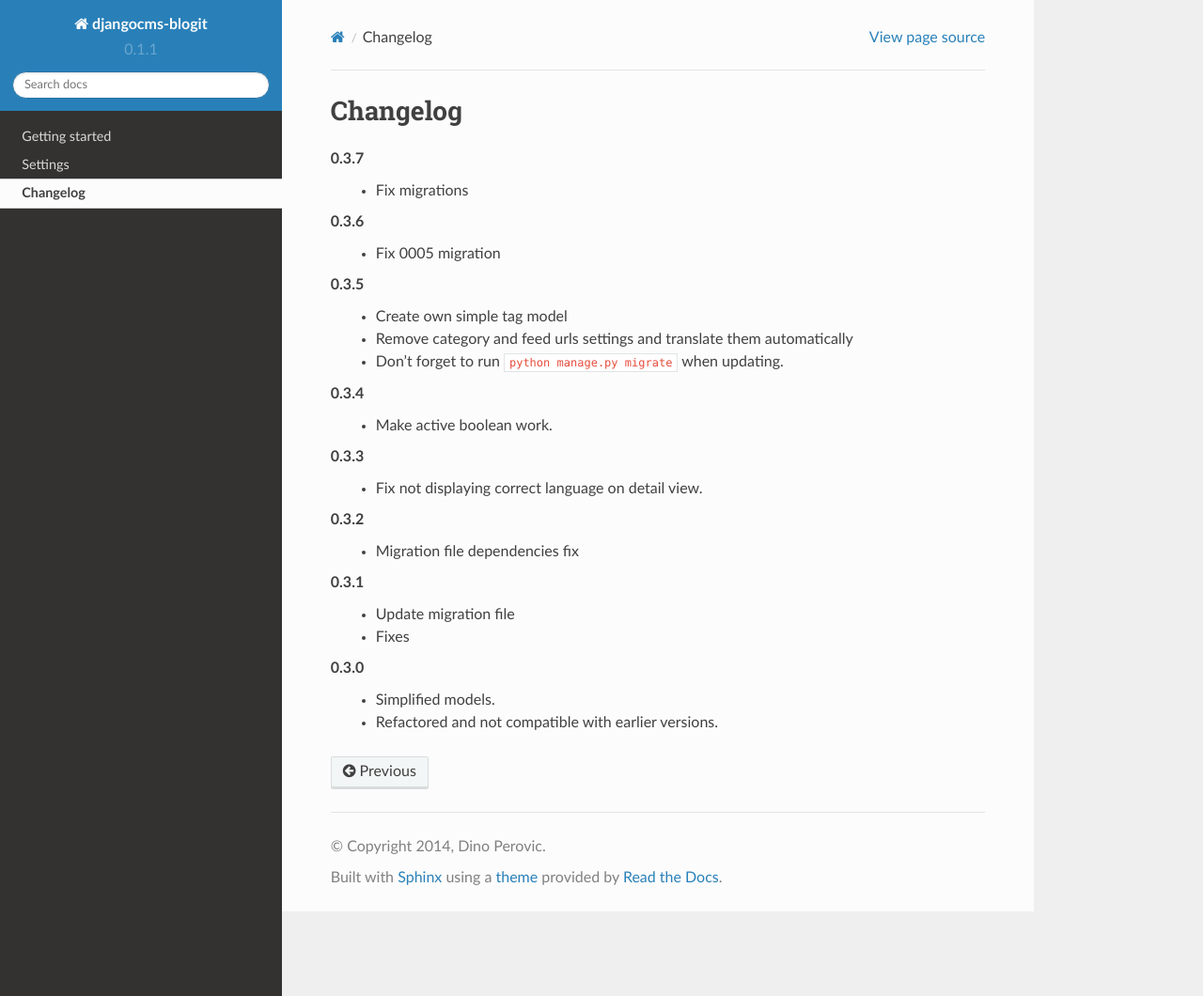
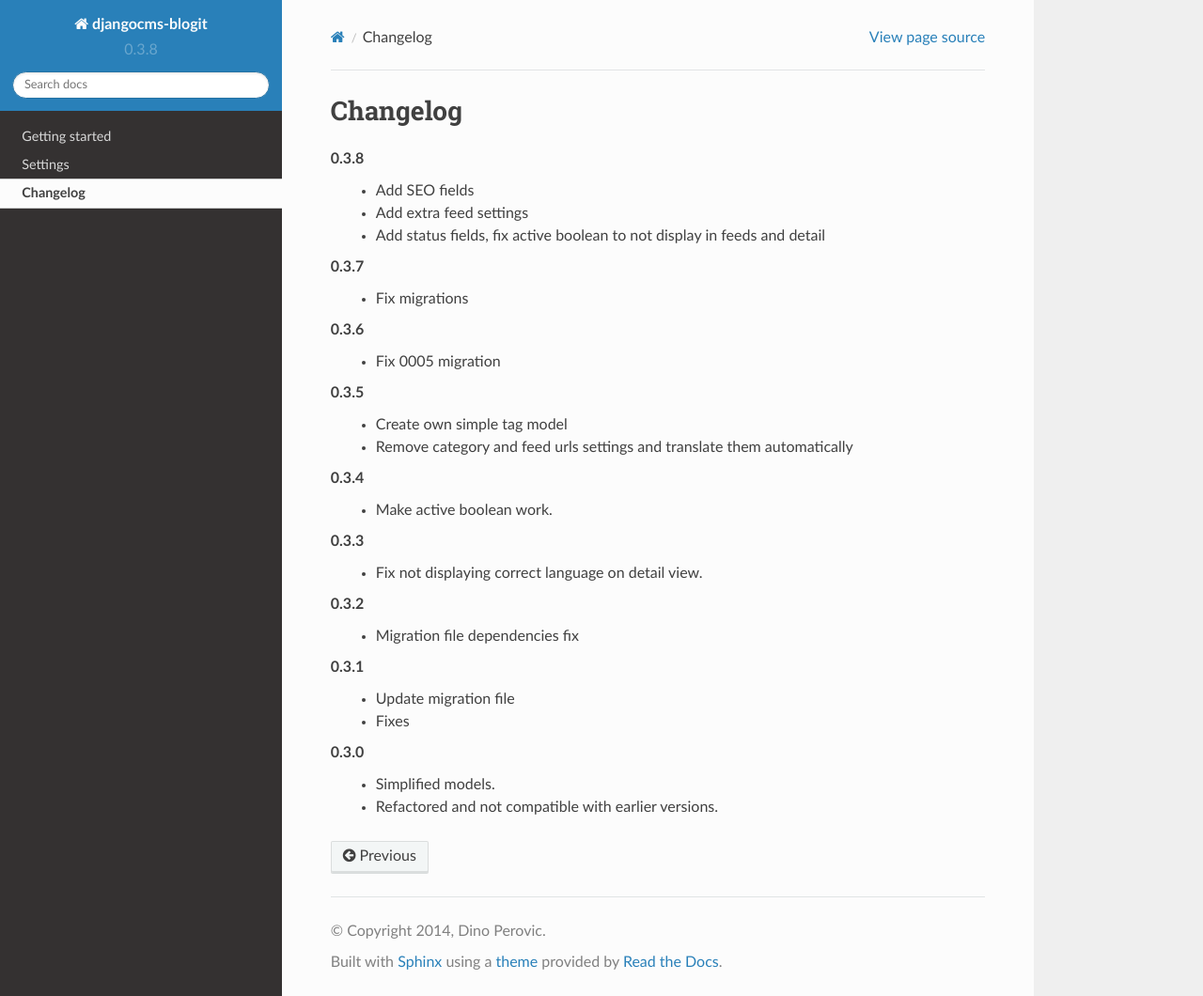
Before and after one commit to dinoperovic/djangocms-blogit, a Sphinx documentation site: the page built from docs/changelog.rst, in a window 1280 px wide and 1060 px high. Shown: the whole window at 94% size. Built offline with Sphinx 7.4.7 and the Read the Docs theme 2.0.0, drawn with Linux system fonts in a browser that asks for light colours.

Commit message:
update version

```diff
--- a/README.rst
+++ b/README.rst
@@ -4,7 +4,7 @@ djangocms-blogit
 
 A simple blog app for `django-cms`_.
 
-:Version: 0.3.7
+:Version: 0.3.8
 :Download: http://pypi.python.org/pypi/djangocms-blogit/
 :Source: http://github.com/dinoperovic/djangocms-blogit/
 :Docs: http://djangocms-blogit.readthedocs.org/
--- a/blogit/__init__.py
+++ b/blogit/__init__.py
@@ -1,4 +1,4 @@
 # -*- coding: utf-8 -*-
 from __future__ import unicode_literals
 
-__version__ = '0.3.7'
+__version__ = '0.3.8'
--- a/docs/changelog.rst
+++ b/docs/changelog.rst
@@ -1,5 +1,10 @@
 Changelog
 #########
+
+0.3.8
+    + Add SEO fields
+    + Add extra feed settings
+    + Add status fields, fix active boolean to not display in feeds and detail
 
 0.3.7
     + Fix migrations
@@ -10,7 +15,6 @@ Changelog
 0.3.5
     + Create own simple tag model
     + Remove category and feed urls settings and translate them automatically
-    + Don't forget to run ``python manage.py migrate`` when updating.
 
 0.3.4
     + Make active boolean work.
--- a/docs/conf.py
+++ b/docs/conf.py
@@ -51,9 +51,9 @@ copyright = u'2014, Dino Perovic'
 # built documents.
 #
 # The short X.Y version.
-version = '0.1.1'
+version = '0.3.8'
 # The full version, including alpha/beta/rc tags.
-release = '0.1.1'
+release = '0.3.8'
 
 # The language for content autogenerated by Sphinx. Refer to documentation
 # for a list of supported languages.
--- a/docs/settings.rst
+++ b/docs/settings.rst
@@ -20,6 +20,9 @@ Feeds can be accessed on ``/<BLOGIT_FEED_URL>/rss/`` and
     BLOGIT_RSS_FEED = True
     BLOGIT_ATOM_FEED = True
     BLOGIT_FEED_LIMIT = 100
+    BLOGIT_FEED_ITEM_AUTHOR_NAME = None  # When none displays author info
+    BLOGIT_FEED_ITEM_AUTHOR_EMAIL = None  # When none displays author info
+    BLOGIT_FEED_ITEM_DESCRIPTION_FULL = False
 
 
 Pagination
```
